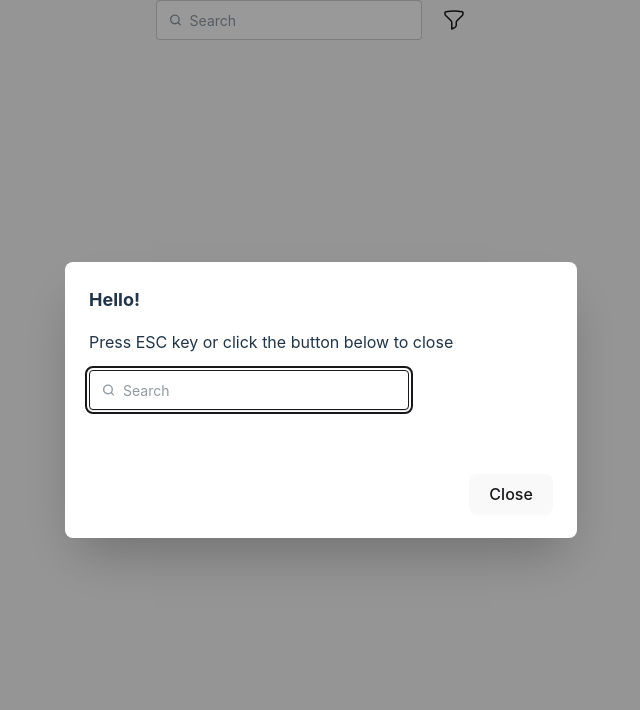
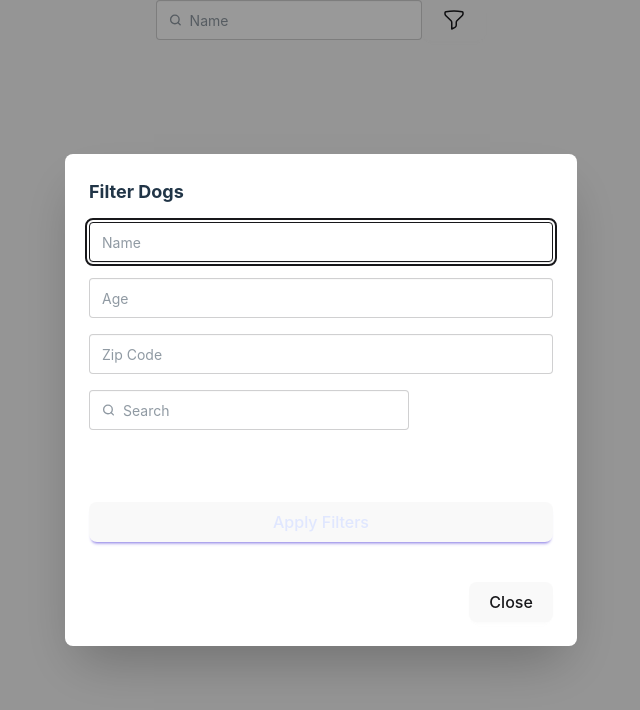
Before and after one commit to MichaelSParkin3/Fetch-take-home, a React (Vite) app in the folder fetch-take-home-app/: page /search in a window 1280 px wide. Both pictures are taken after a click on the button 773 px from the left and 20 px from the top of the page. Shown: the top 710 px of the page, without its empty margins (319-959 px from the left). Built offline with nearby package versions, Linux system fonts and the light colour scheme.

Commit message:
feat(search): Add filters to modal

```diff
--- a/fetch-take-home-app/src/components/BreedSearch.tsx
+++ b/fetch-take-home-app/src/components/BreedSearch.tsx
@@ -47,7 +47,7 @@ function BreedSearch() {
           onChange={handleSearchChange}
         />
       </label>
-      <form className="filter">
+      <div className="filter">
         <input className="btn btn-square" type="reset" value="×" onClick={() => setSearchTerm('')} />
         {filteredBreeds.map((breed, index) => (
           <input
@@ -58,7 +58,7 @@ function BreedSearch() {
             aria-label={breed}
           />
         ))}
-      </form>
+      </div>
     </>
   );
 }
--- a/fetch-take-home-app/src/pages/Search.tsx
+++ b/fetch-take-home-app/src/pages/Search.tsx
@@ -1,7 +1,38 @@
-import { useState } from 'react';
+import React, { useState } from 'react';
 import BreedSearch from '../components/BreedSearch';
 
+interface Dog {
+  id: string;
+  img: string;
+  name: string;
+  age: number;
+  zip_code: string;
+  breed: string;
+}
+
 function Search() {
+  const [filters, setFilters] = useState<Partial<Dog>>({});
+
+  const handleInputChange = (e: React.ChangeEvent<HTMLInputElement>) => {
+    const { name, value } = e.target;
+    setFilters((prevFilters) => ({
+      ...prevFilters,
+      [name]: value,
+    }));
+  };
+
+  const handleBreedSelect = (selectedBreed: string) => {
+    setFilters((prevFilters) => ({
+      ...prevFilters,
+      breed: selectedBreed,
+    }));
+  };
+
+  const applyFilters = () => {
+    console.log('Applying filters:', filters);
+    // Implement filter logic here
+  };
+
   return (
     <>
       <div className="flex justify-center align-middle bg-base-200 min-w-screen min-h-screen">
@@ -23,10 +54,16 @@ function Search() {
                 <path d="m21 21-4.3-4.3"></path>
               </g>
             </svg>
-            <input type="search" required placeholder="Search" />
+            <input
+              type="search"
+              name="name"
+              value={filters.name || ''}
+              onChange={handleInputChange}
+              required
+              placeholder="Name"
+            />
           </label>
         </div>
-        {/* Open the modal using document.getElementById('ID').showModal() method */}
         <button
           className="btn"
           onClick={() => document.getElementById('my_modal_5').showModal()}
@@ -48,14 +85,41 @@ function Search() {
         </button>
         <dialog id="my_modal_5" className="modal modal-bottom sm:modal-middle">
           <div className="modal-box">
-            <h3 className="font-bold text-lg">Hello!</h3>
-            <p className="py-4">
-              Press ESC key or click the button below to close
-            </p>
-            <BreedSearch></BreedSearch>
+            <h3 className="font-bold text-lg">Filter Dogs</h3>
+            <form className="py-4 space-y-4">
+              <input
+                type="text"
+                name="name"
+                value={filters.name || ''}
+                placeholder="Name"
+                className="input input-bordered w-full"
+                onChange={handleInputChange}
+              />
+              <input
+                type="number"
+                name="age"
+                placeholder="Age"
+                className="input input-bordered w-full"
+                onChange={handleInputChange}
+              />
+              <input
+                type="text"
+                name="zip_code"
+                placeholder="Zip Code"
+                className="input input-bordered w-full"
+                onChange={handleInputChange}
+              />
+              <BreedSearch onSelect={handleBreedSelect} />
+              <button
+                type="button"
+                className="btn btn-primary w-full"
+                onClick={applyFilters}
+              >
+                Apply Filters
+              </button>
+            </form>
             <div className="modal-action">
               <form method="dialog">
-                {/* if there is a button in form, it will close the modal */}
                 <button className="btn">Close</button>
               </form>
             </div>
```
